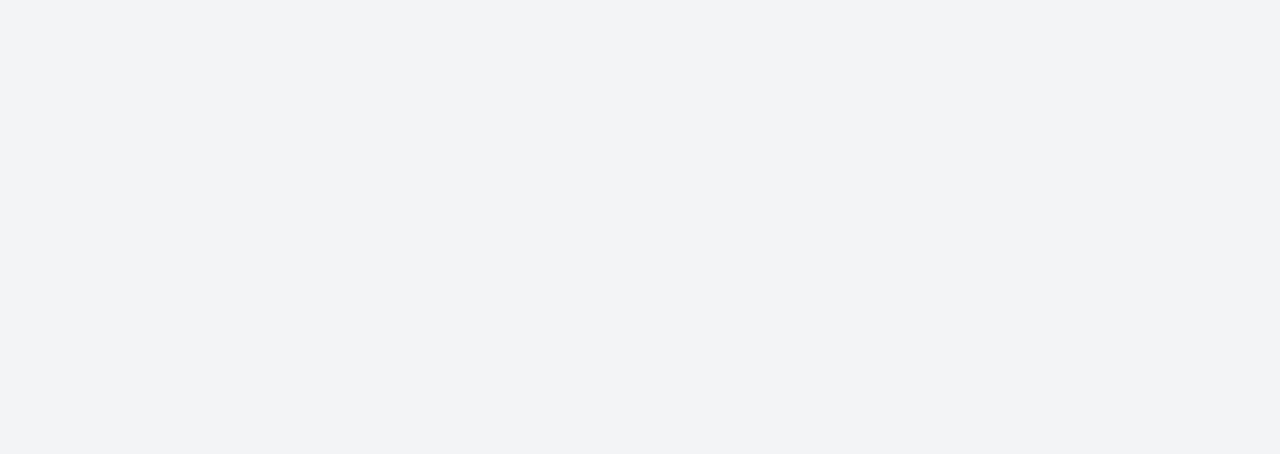
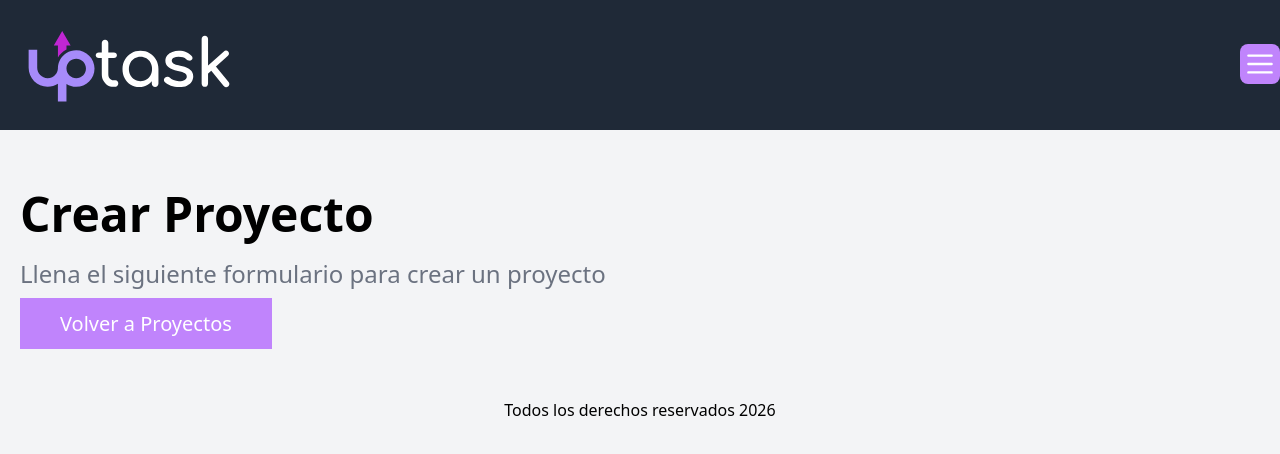
Before and after one commit to GenerationMilton/React-client-upTask-frontend-13-ts-, a React (Vite) app: page /projects/create in a window 1280 px wide. Before the commit this address had no page. Shown: the top 454 px of the page. Built offline with nearby package versions, Linux system fonts and the light colour scheme.

Commit message:
frontend-application :sparkles: build the page to create projects

```diff
--- a/src/router.tsx
+++ b/src/router.tsx
@@ -1,6 +1,7 @@
 import { BrowserRouter, Routes, Route } from "react-router-dom";
 import AppLayout from "@/layouts/AppLayout";
 import DashboardView from "@/views/DashboardView";
+import CreateProjectView from "./views/projects/CreateProjectView";
 
 export default function Router(){
     return(
@@ -8,6 +9,7 @@
             <Routes>
                 <Route element={<AppLayout/>}>
                   <Route path="/" element={<DashboardView />} index/>
+                  <Route path="/projects/create" element={<CreateProjectView />} />
                 </Route>
             </Routes>
         </BrowserRouter>
--- a/src/views/DashboardView.tsx
+++ b/src/views/DashboardView.tsx
@@ -1,6 +1,19 @@
+import { Link } from "react-router-dom";
 
 export default function DashboardView() {
   return (
-    <div>DashboardView</div>
+    <>
+        <h1 className="text-5xl font-black">Mis Proyectos</h1>
+        <p className="text-2xl font-light text-gray-500 mt-5">Maneja y administra tus proyectos</p>
+
+        <nav className="my-5">
+             <Link
+            className="bg-purple-400 hover:bg-purple-500 px-10 py-3 text-white text-xl"
+            to='/projects/create'
+            >Nuevo Proyecto
+            </Link>
+        </nav>
+
+    </>
   )
 }
--- /dev/null
+++ b/src/views/projects/CreateProjectView.tsx
@@ -0,0 +1,21 @@
+import { Link } from "react-router-dom";
+
+export default function CreateProjectView() {
+  return (
+    <>
+      <h1 className="text-5xl font-black">Crear Proyecto</h1>
+      <p className="text-2xl font-light text-gray-500 mt-5">
+        Llena el siguiente formulario para crear un proyecto
+      </p>
+
+      <nav className="my-5">
+        <Link
+          className="bg-purple-400 hover:bg-purple-500 px-10 py-3 text-white text-xl"
+          to="/"
+        >
+          Volver a Proyectos
+        </Link>
+      </nav>
+    </>
+  );
+}
```
